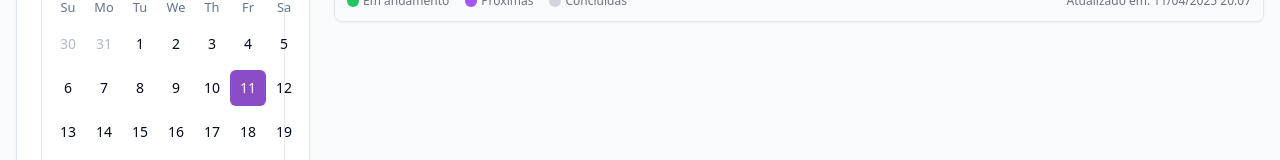
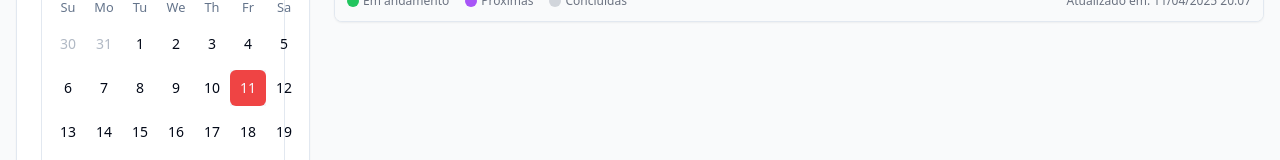
Before and after one commit to felipefernando/agenda_reuniao, a React (Vite) app: page / in a window 1280 px wide. Shown: the part 446-606 px from the top of the page. Built offline with nearby package versions, Linux system fonts and the light colour scheme; no server answers.

Commit message:
Refactor: Change violet color to red
Update color scheme to use red instead of violet.

```diff
--- a/src/index.css
+++ b/src/index.css
@@ -1,4 +1,3 @@
-
 @tailwind base;
 @tailwind components;
 @tailwind utilities;
@@ -14,7 +13,7 @@
     --popover: 0 0% 100%;
     --popover-foreground: 222.2 84% 4.9%;
 
-    --primary: 270 52% 54%;
+    --primary: 0 84.2% 60.2%;
     --primary-foreground: 210 40% 98%;
 
     --secondary: 210 40% 96.1%;
--- a/tailwind.config.ts
+++ b/tailwind.config.ts
@@ -1,4 +1,3 @@
-
 import type { Config } from "tailwindcss";
 
 export default {
@@ -20,7 +19,7 @@ export default {
         'lg': '1024px',
         'xl': '1280px',
         '2xl': '1536px',
-        '3xl': '1920px', // Added for TV display
+        '3xl': '1920px',
       }
     },
     extend: {
```
